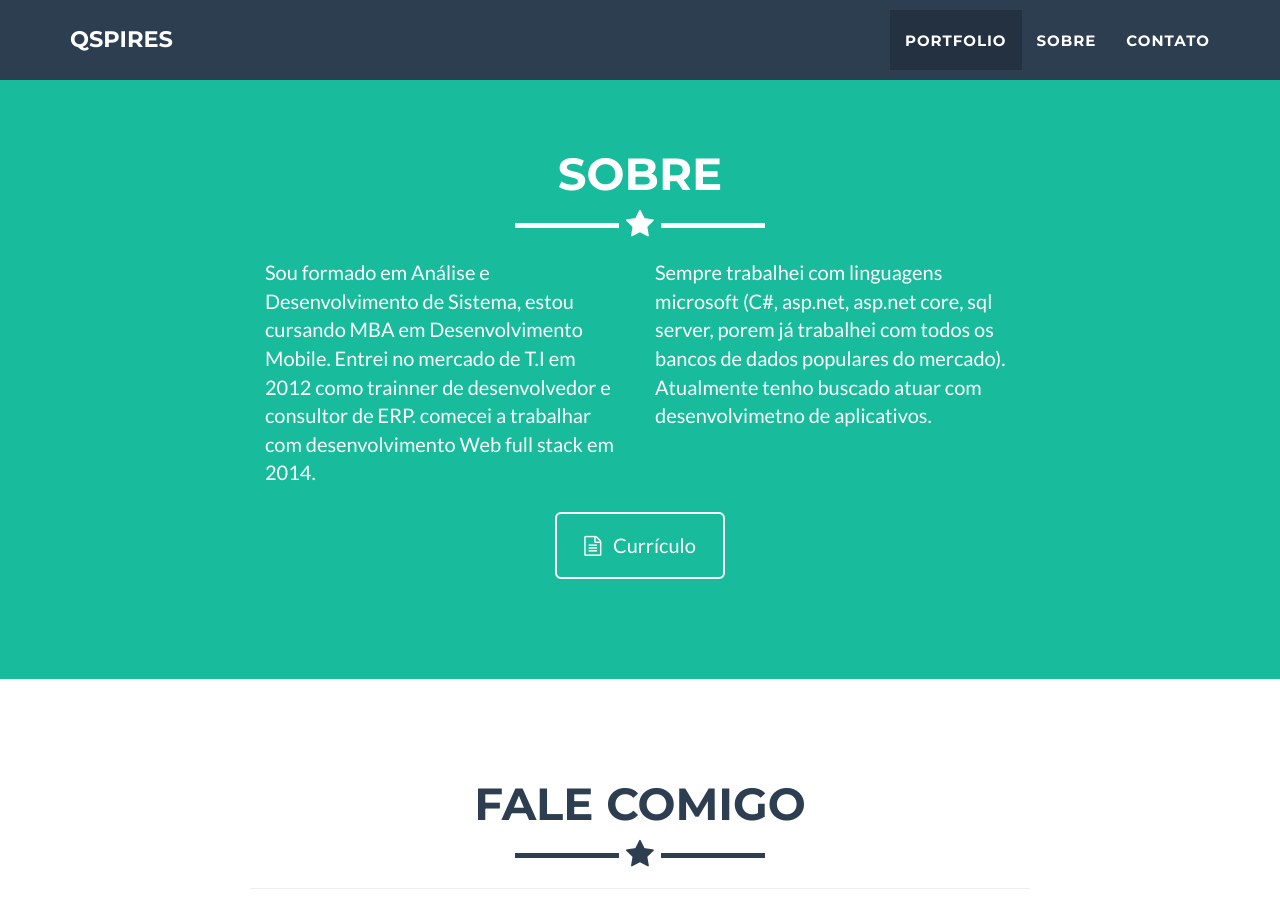
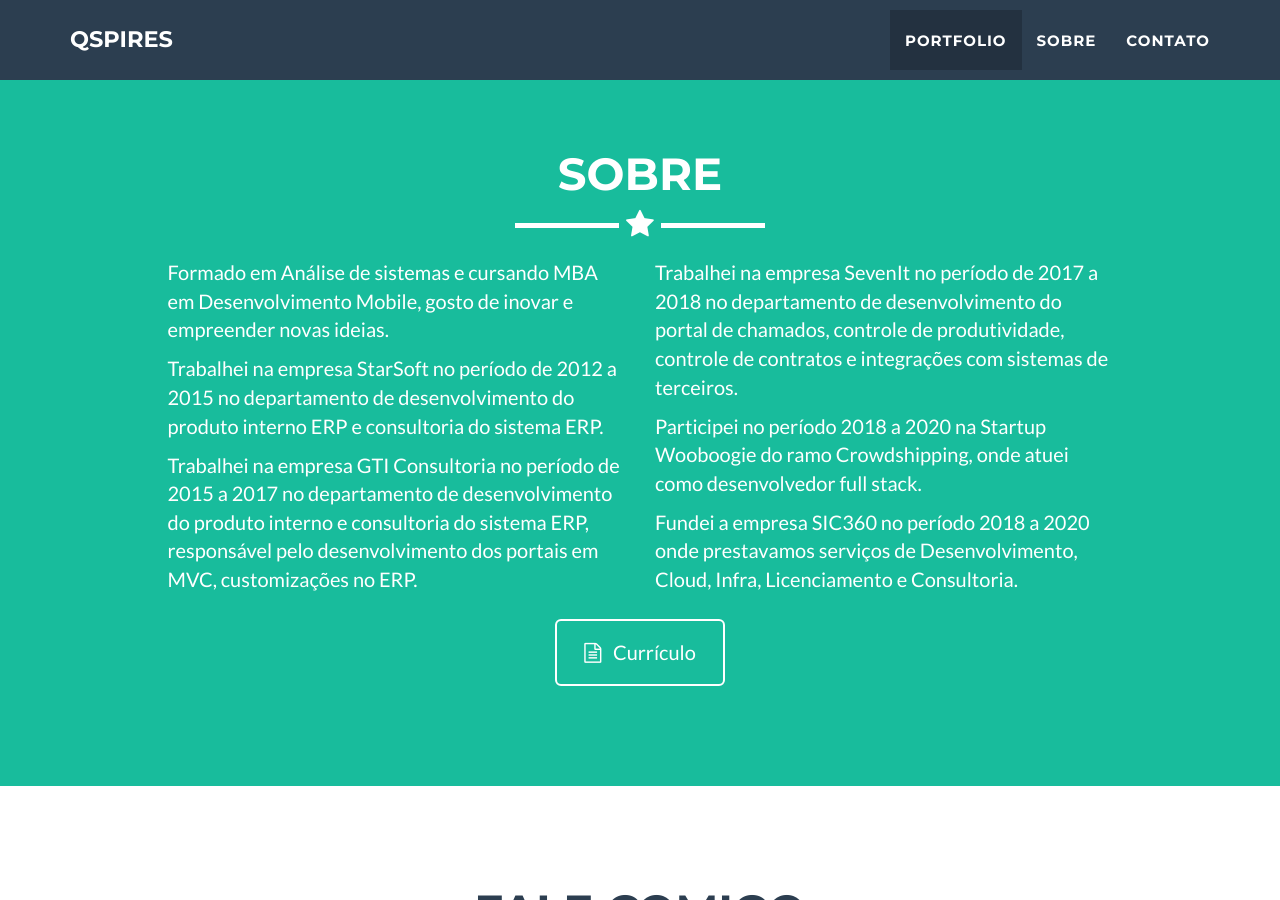
Before and after one commit to QuelitonSouza/QuelitonSouza.github.io, a Jekyll site: the page built from _posts/2020-01-05-projeto-5.markdown, in a window 1280 px wide and 900 px high, scrolled down 1632 px. Built offline with Jekyll 4.4.1, drawn with Linux system fonts in a browser that asks for light colours; some of the changed text lies outside the part shown.

Commit message:
adicionei o arquivo cv e fiz alguns ajustes em textos

```diff
--- a/_config.yml
+++ b/_config.yml
@@ -7,7 +7,7 @@
 skills: "Desenvolvedor Full Stack - Desenvolvedor Mobile"
 name: Queliton
 meta_author: Queliton Pires
-urlcv: https://www.linkedin.com/in/queliton-souza-pires-03815680/
+urlcv: ../file/Queliton Souza Pires.pdf
 
 # Google webmaster tools
 google_verify:
@@ -34,7 +34,7 @@
 
 # Footer settings
 footer:
-  copyright: Dr. Henry Jekyll
+  copyright: Qspires
   location: Localização
   social: Redes sociais
   credits: Créditos
--- a/_includes/about.html
+++ b/_includes/about.html
@@ -8,20 +8,29 @@
                 </div>
             </div>
             <div class="row">
-                <div class="col-lg-4 col-lg-offset-2">
+                <div class="col-lg-5 col-lg-offset-1">
                     <p>
-                        Sou formado em Análise e Desenvolvimento de Sistema, estou cursando MBA em Desenvolvimento Mobile.
-                        Entrei no mercado de T.I em 2012 como trainner de desenvolvedor e consultor de ERP.
-                        comecei a trabalhar com desenvolvimento Web full stack em 2014.
+                        Formado em Análise de sistemas e cursando MBA em Desenvolvimento Mobile, gosto de inovar e empreender novas ideias.
+                    </p>
+                    <p>
+                        Trabalhei na empresa StarSoft no período de 2012 a 2015 no departamento de desenvolvimento do produto interno ERP e consultoria do sistema ERP.
+                    </p>
+                    <p>
+                        Trabalhei na empresa GTI Consultoria no período de 2015 a 2017 no departamento de desenvolvimento do produto interno e consultoria do sistema ERP, responsável pelo desenvolvimento dos portais em MVC, customizações no ERP.
                     </p>
                 </div>
-                <div class="col-lg-4">
+                <div class="col-lg-5">
                     <p>
-                        Sempre trabalhei com linguagens microsoft (C#, asp.net, asp.net core, sql server, porem já trabalhei com todos os bancos de dados populares do mercado).
-                        Atualmente tenho buscado atuar com desenvolvimetno de aplicativos.
+                        Trabalhei na empresa SevenIt no período de 2017 a 2018 no departamento de desenvolvimento do portal de chamados, controle de produtividade, controle de contratos e integrações com sistemas de terceiros.
+                    </p>
+                    <p>
+                        Participei no período 2018 a 2020 na Startup Wooboogie do ramo Crowdshipping, onde atuei como desenvolvedor full stack.
+                    </p>
+                    <p>
+                        Fundei a empresa SIC360 no período 2018 a 2020 onde prestavamos serviços de Desenvolvimento, Cloud, Infra, Licenciamento e Consultoria.
                     </p>
                 </div>
-                <div class="col-lg-8 col-lg-offset-2 text-center">
+                <div class="col-lg-10 col-lg-offset-1 text-center">
                     <a href="{{ site.urlcv }}" class="btn btn-lg btn-outline" target="_blank">
                         <i class="fa fa-file-text-o"></i> &nbsp; Currículo
                     </a>
--- a/_posts/2020-01-02-projeto-2.markdown
+++ b/_posts/2020-01-02-projeto-2.markdown
@@ -8,5 +8,5 @@
 project-date: Janeiro 2017
 client: Irineu Imoveis
 category: Portal Web (Clientes)
-description: Portal para os clientes que possui financiamento gerar boletos e acompanhar os valores paga, valores em aberto, agendar negociação com integrção com agenda do google.
+description: Portal para os clientes que possui financiamento gerar boletos e acompanhar os valores pago, valores em aberto, agendar negociação integrado com agenda do google.
 ---
--- a/_posts/2020-01-05-projeto-5.markdown
+++ b/_posts/2020-01-05-projeto-5.markdown
@@ -8,5 +8,5 @@
 project-date: Maio 2019
 client: Jhoppsbar
 category: Portal Web Responsivo
-description: Sistema de gestão de mesas, caixa e controle de pedidos. sistema pode ser acessada pelos garçons através do celular, tablet e desktop.
+description: Sistema de Controle de mesas, caixa e pedidos. sistema é responsivo onde é possivel ser acessado através do celular, tablet e desktop. sendo possivel o garçon fechar o pedido no ato no atendimento ao cliente.
 ---
```
Also changed, not shown: 1 other file.
